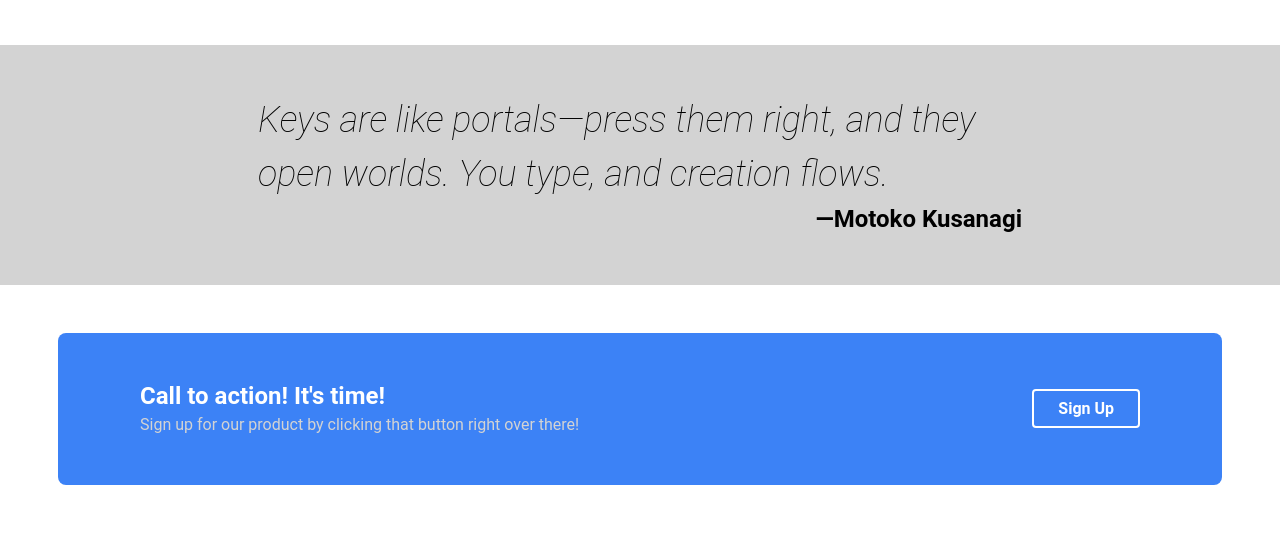
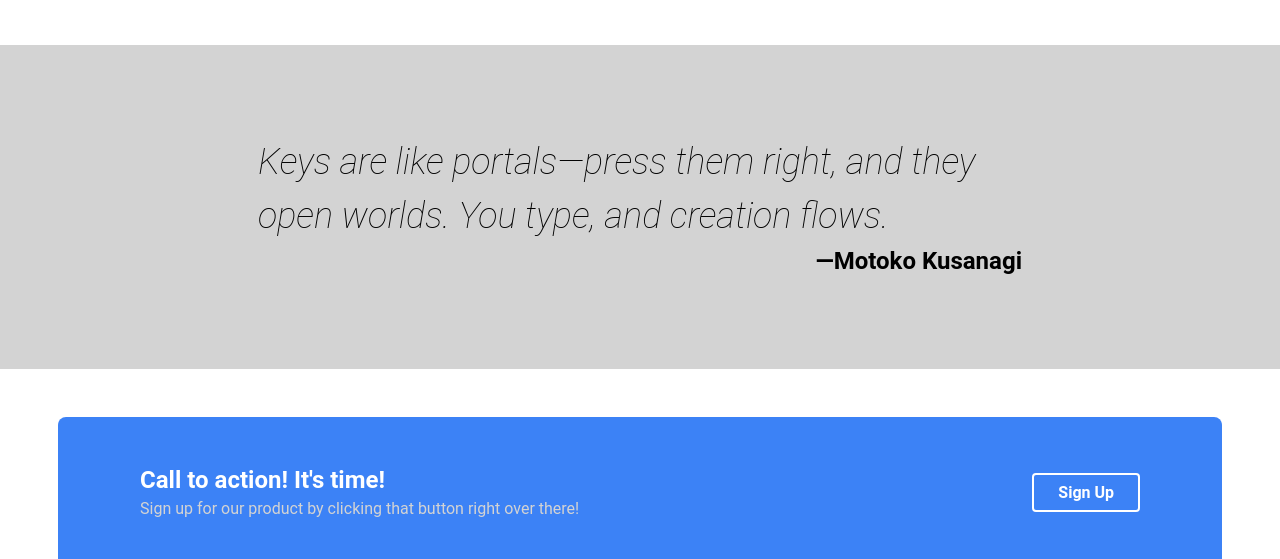
Before and after one commit to 100thFlow/Odin-Layout-Only-Flexbox, a plain HTML site: page index.html in a window 1280 px wide. Shown: the part 849-1408 px from the top of the page. Before the commit the page ends 1382 px from the top, so only its background shows below. Drawn offline with Linux system fonts and the light colour scheme.

Commit message:
Fix some paddings in quote section

```diff
--- a/style.css
+++ b/style.css
@@ -186,6 +186,7 @@ header nav {
 
 .quote {
   background: lightgray;
+  padding: 90px 0;
 }
 
 .quote blockquote p {
```
